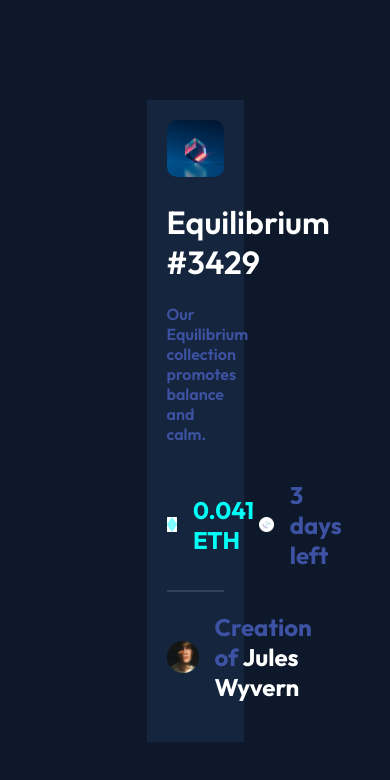
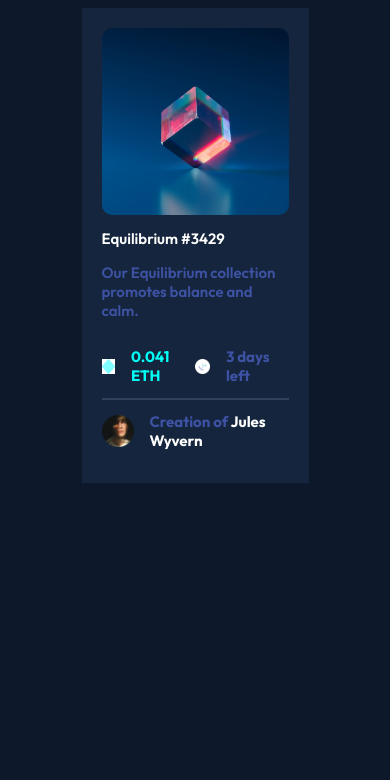
Before and after one commit to Ugohills1/Equilibrium-collection, a plain HTML site: page index.html in a window 390 px wide. Drawn offline with Linux system fonts and the light colour scheme.

Commit message:
Eguilibrium destop-mobile

```diff
--- a/Equilibrium.css
+++ b/Equilibrium.css
@@ -1,11 +1,11 @@
 body {
     background-color: hsl(217, 54%, 11%);
-    margin: auto;
-    padding: 100px;
+
 }
+
 .main-container {
     background-color: hsl(216, 50%, 16%);
-width: 30%;
+    width: 50%;
     margin: auto;
     padding: 20px;
 }
@@ -18,6 +18,7 @@ padding: 20px;
 
 .third-container {
     display: flex;
+    flex-direction: row;
     align-items: center;
     justify-content: space-between;
     border-bottom: 2px solid hsl(215, 32%, 27%)
@@ -28,6 +29,7 @@ h1 {
     font-optical-sizing: auto;
     font-weight: 600;
     font-style: normal;
+    font-size: 20px;
     color: white
 }
 
@@ -49,6 +51,7 @@ p {
     align-items: center;
     gap: 1.0rem;
 }
+
 .days {
     font-family: "Outfit", sans-serif;
     font-optical-sizing: auto;
@@ -70,6 +73,38 @@ p {
     align-items: center;
     gap: 1.0rem;
 }
+
 span {
     color: white;
 }
+
+@media only screen and (min-width: 374px) {
+    .Main-Container {
+        width: 100%;
+        margin: auto;
+        padding: 50px;
+        display: flex;
+        /* justify-content: center;
+   align-items: center; */
+        width: 100%;
+    }
+
+    p {
+        font-size: 15px;
+    }
+
+    .third-container {
+        display: flex;
+        align-content: center;
+        flex-direction: row;
+    }
+
+    h1 {
+        font-size: 15px;
+    }
+
+    h2 {
+        font-size: 15px;
+    }
+
+}
--- a/index.html
+++ b/index.html
@@ -4,7 +4,6 @@
 <head>
     <meta charset="UTF-8">
     <meta name="viewport" content="width=device-width, initial-scale=1.0">
-    <title>Equilibrium</title>
     <link rel="stylesheet" href="Equilibrium.css">
     <link rel="preconnect" href="https://fonts.googleapis.com">
     <link rel="preconnect" href="https://fonts.gstatic.com" crossorigin>
@@ -12,6 +11,7 @@
         href="https://fonts.googleapis.com/css2?family=Fraunces:ital,opsz,wght@0,9..144,100..900;1,9..144,100..900&family=Montserrat:ital,wght@0,100..900;1,100..900&family=Outfit:wght@100..900&display=swap"
         rel="stylesheet">
     <link rel="icon" type="image/png" sizes="32x32" href="./images/favicon-32x32.png">
+    <title>Equilibrium</title>
 </head>
 
 <body>
```
Lines whose indentation alone changed are shown as unchanged.
